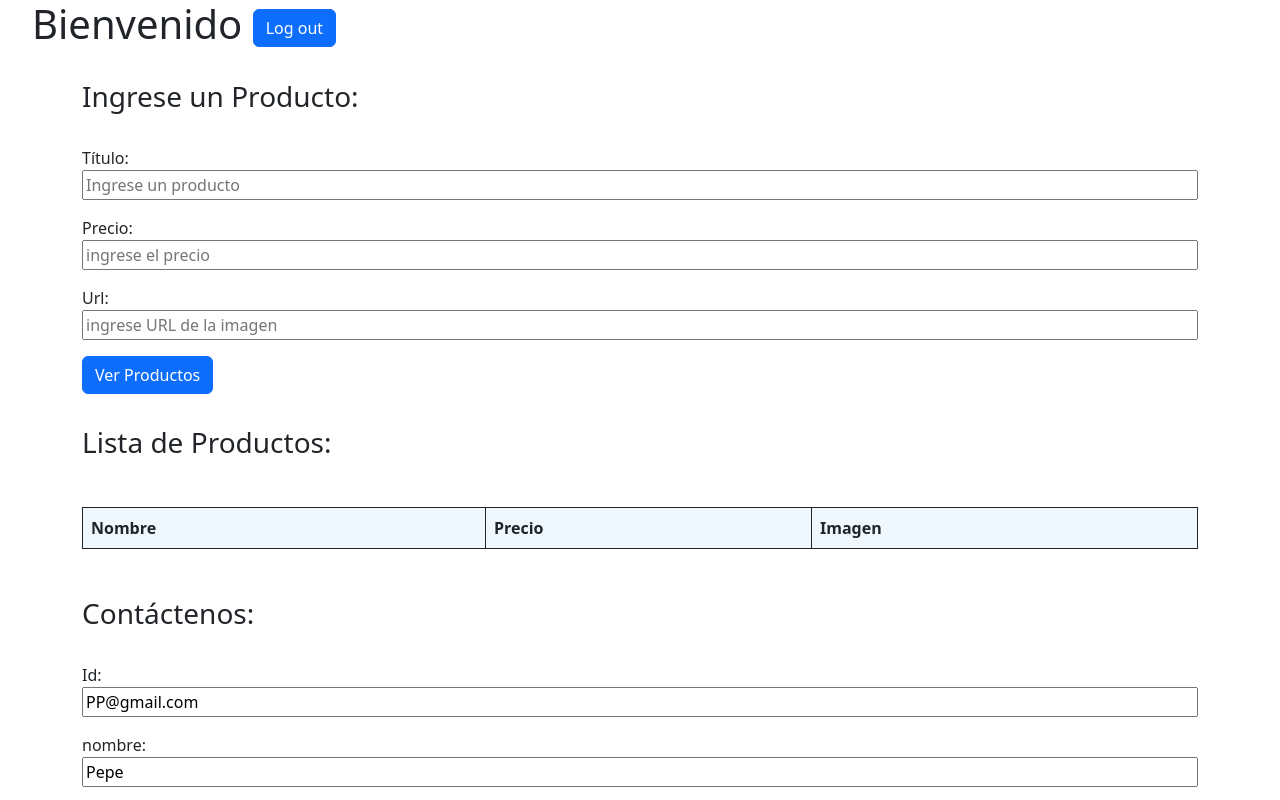
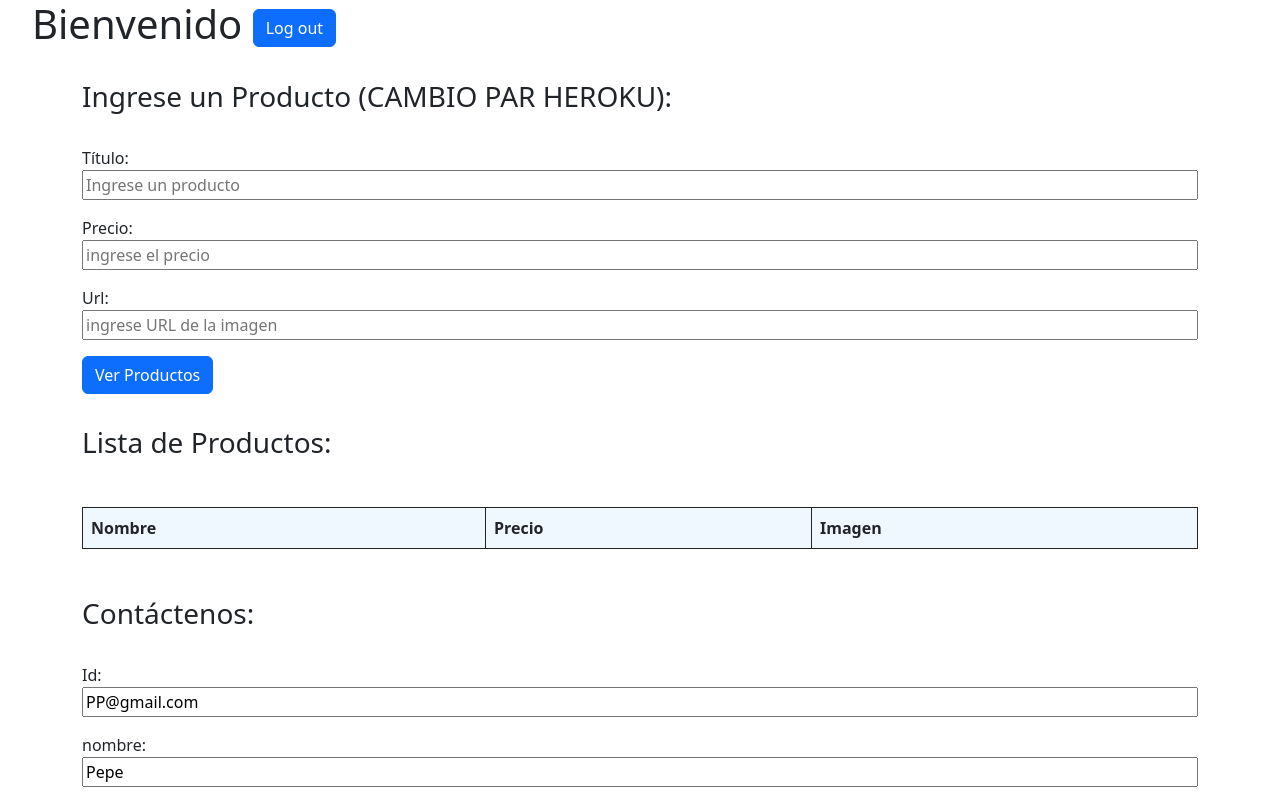
Before and after one commit to flortaglia/repo, a website: page src/public/index.html in a window 1280 px wide. Shown: the top 800 px of the page. Drawn offline with nearby package versions, Linux system fonts and the light colour scheme; no server answers; a script that the page names is missing.

Commit message:
change View

```diff
--- a/package.json
+++ b/package.json
@@ -5,7 +5,7 @@
   "main": "index.js",
   "scripts": {
     "test": "echo \"Error: no test specified\" && exit 1",
-    "start": "nodemon ./src/server.js"
+    "start": "node ./src/server.js"
   },
   "keywords": [],
   "author": "",
--- a/src/public/index.html
+++ b/src/public/index.html
@@ -12,7 +12,7 @@
     <h1 id="Login" style="margin-left:2rem;"></h1>
     <div class="container">
         <div id="percentil"></div>
-    <h3 style="margin:2rem 0;"> Ingrese un Producto:</h3>
+    <h3 style="margin:2rem 0;"> Ingrese un Producto (CAMBIO PAR HEROKU):</h3>
 
     <form id="formProducts" action="/"  method="POST">
 
```
